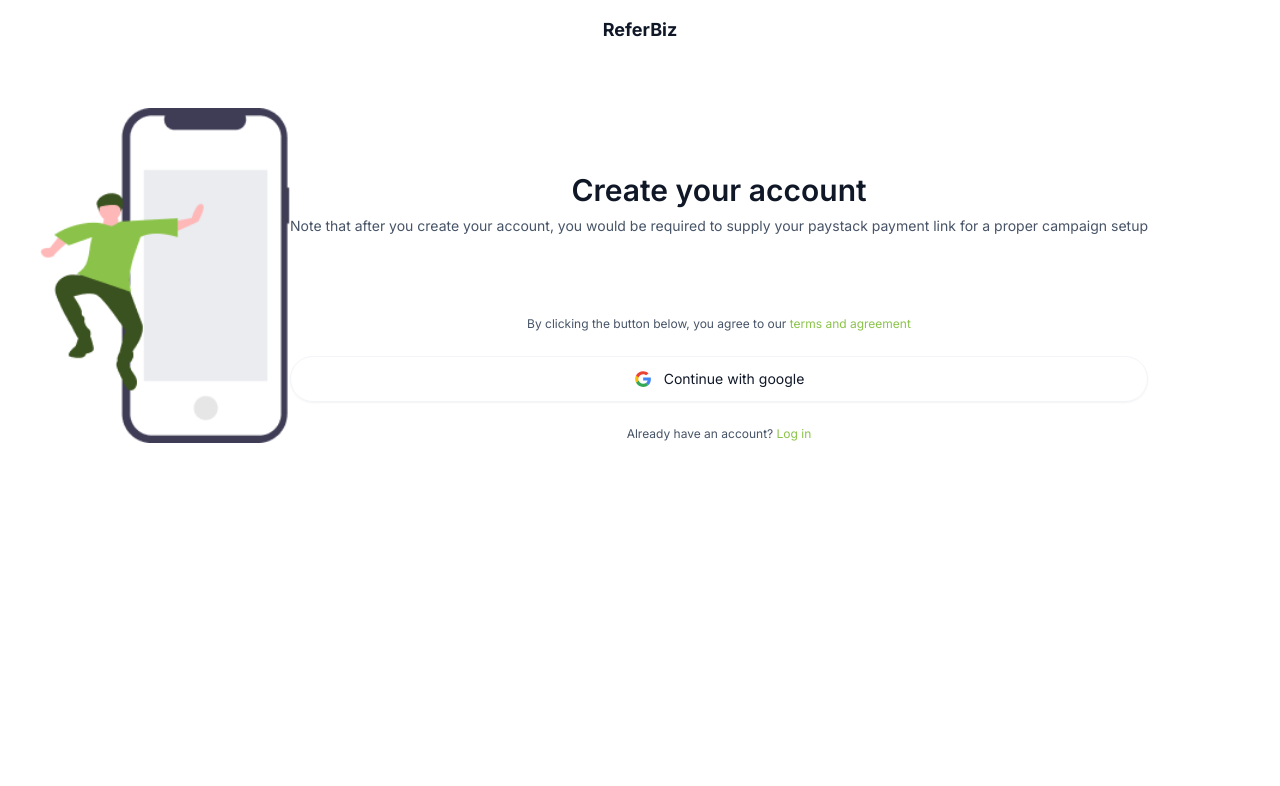
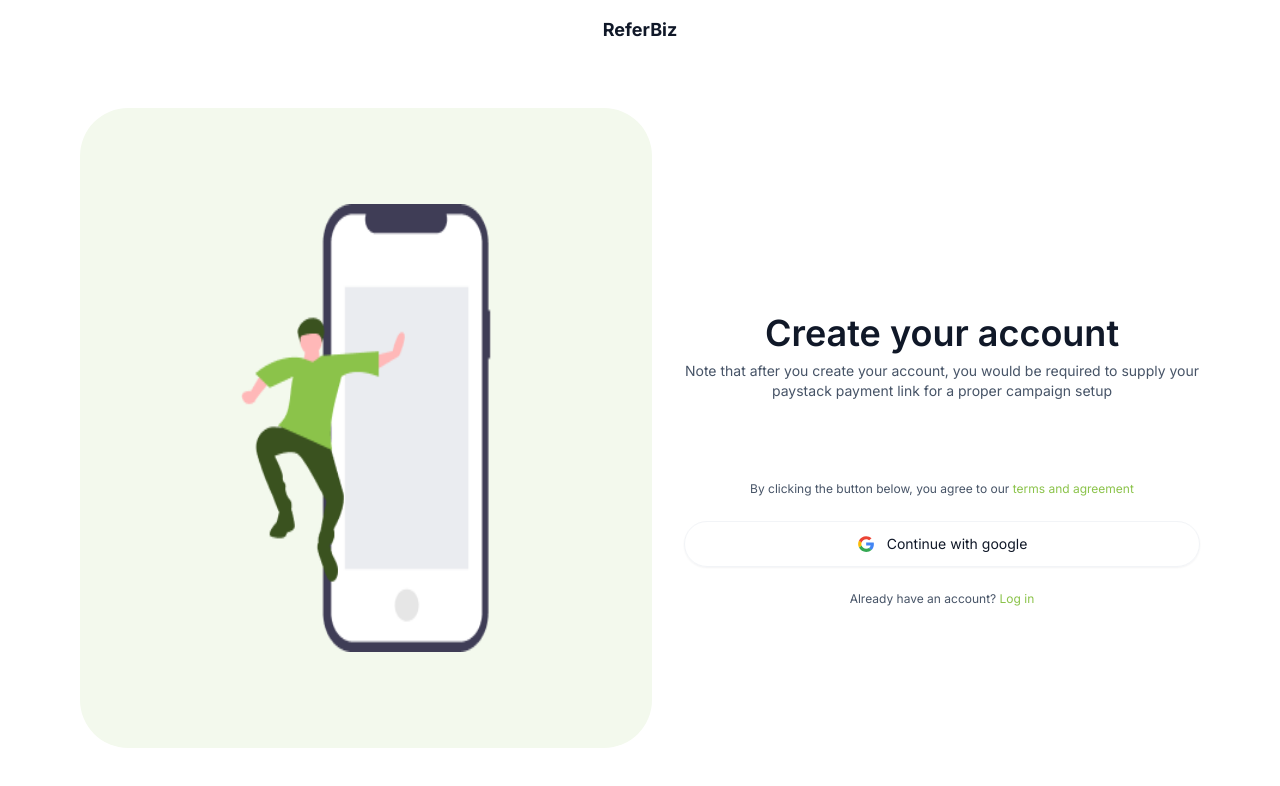
Before and after one commit to mosgizy/ReferBiz, a Next.js app: page /register in a window 1280 px wide. Shown: the top 786 px of the page. Built offline with nearby package versions, Linux system fonts and the light colour scheme; no server answers.

Commit message:
added register and login desktop

```diff
--- a/src/app/(campaign)/(auth)/login/page.tsx
+++ b/src/app/(campaign)/(auth)/login/page.tsx
@@ -45,12 +45,22 @@
   }, [session, router]);
 
   return (
-    <>
-      <div className="flex-center justify-center mt-12">
-        <Image src={loginImage} alt="" height={500} width={250} priority />
+    <div className="md:flex-center md:gap-8 md:section">
+      <div className="flex-center justify-center flex-[1_1_50%] md:bg-[#F3F9ED] md:rounded-[3rem] md:h-[40rem] md:w-[32rem] md:py-24 md:px-20">
+        <Image
+          src={loginImage}
+          alt=""
+          height={800}
+          width={450}
+          priority
+          className="h-full"
+        />
       </div>
-      <div className="mt-16">
-        <h1 className="font-semibold text-3xl text-header">Welcome back</h1>
+      <div className="flex flex-col gap-12 flex-[1_1_45%]">
+        <div className="mt-16 flex flex-col">
+          <h1 className="font-semibold text-3xl md:text-4xl text-header">
+            Welcome back
+          </h1>
           <p className="text-text-color text-sm mt-2">
             Let us resume from where we stopped at
           </p>
@@ -63,7 +73,6 @@
             <Image src={googleIcon} alt="" height={18} width={18} />
             <span>Continue with google</span>
           </div>
-        {/* <SignInButton /> */}
           <p>
             Don’t have an account?{' '}
             <Link href={'/register'} className="text-log cursor-pointer">
@@ -71,7 +80,8 @@
             </Link>
           </p>
         </div>
-    </>
+      </div>
+    </div>
   );
 };
 
--- a/src/app/(campaign)/(auth)/register/page.tsx
+++ b/src/app/(campaign)/(auth)/register/page.tsx
@@ -11,13 +11,20 @@
   sendData();
 
   return (
-    <div className="md:flex-center">
-      <div className="flex-center justify-center flex-">
-        <Image src={registerImage} alt="" height={500} width={250} priority />
+    <div className="md:flex-center md:gap-8 md:section">
+      <div className="flex-center justify-center flex-[1_1_50%] md:bg-[#F3F9ED] md:rounded-[3rem] md:h-[40rem] md:w-[32rem] md:py-24 md:px-20">
+        <Image
+          src={registerImage}
+          alt=""
+          height={800}
+          width={250}
+          priority
+          className="h-full"
+        />
       </div>
-      <div className="flex flex-col gap-12">
+      <div className="flex flex-col gap-12 flex-[1_1_45%]">
         <div className="mt-16 flex flex-col">
-          <h1 className="font-semibold text-3xl text-header">
+          <h1 className="font-semibold text-3xl md:text-4xl text-header">
             Create your account
           </h1>
           <p className="text-text-color text-sm mt-2">
```
Lines whose indentation alone changed are shown as unchanged.
